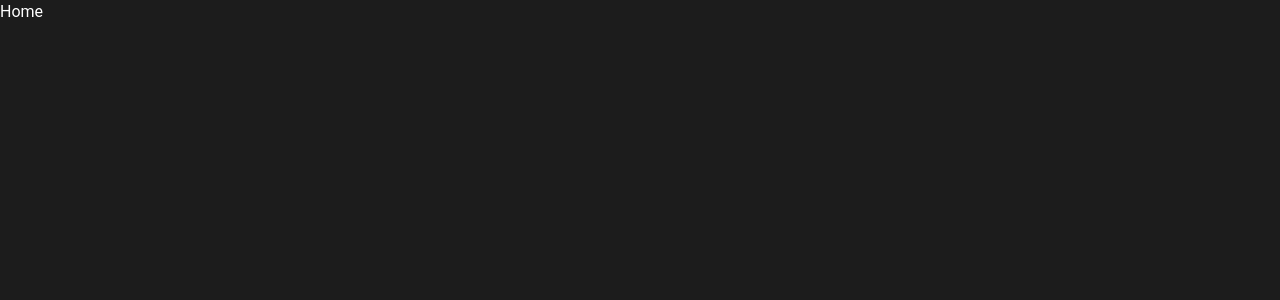
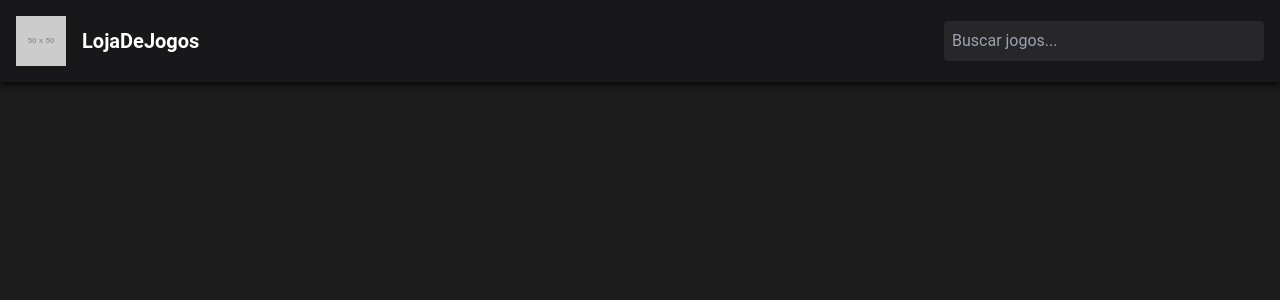
Before and after one commit to lucivandosousa/lojadejogos-nuxt, a Nuxt app: page / in a window 1280 px wide. Shown: the top 300 px of the page. Built offline with nearby package versions, Linux system fonts and the light colour scheme.

Commit message:
feat: create page home

```diff
--- a/app.vue
+++ b/app.vue
@@ -1,5 +1,3 @@
 <template>
-  <div>
-    <h1>Home</h1>
-  </div>
+  <NuxtPage />
 </template>
--- /dev/null
+++ b/pages/index.vue
@@ -0,0 +1,7 @@
+<template>
+  <NavBar />
+</template>
+
+<script setup lang="ts">
+import NavBar from '@/components/NavBar/NavBar.vue'
+</script>
```
